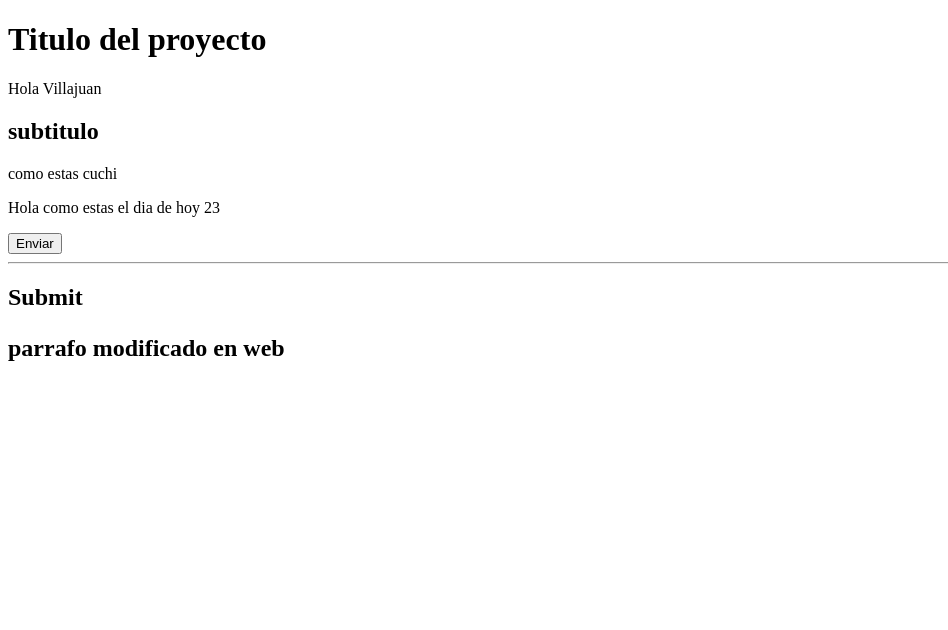
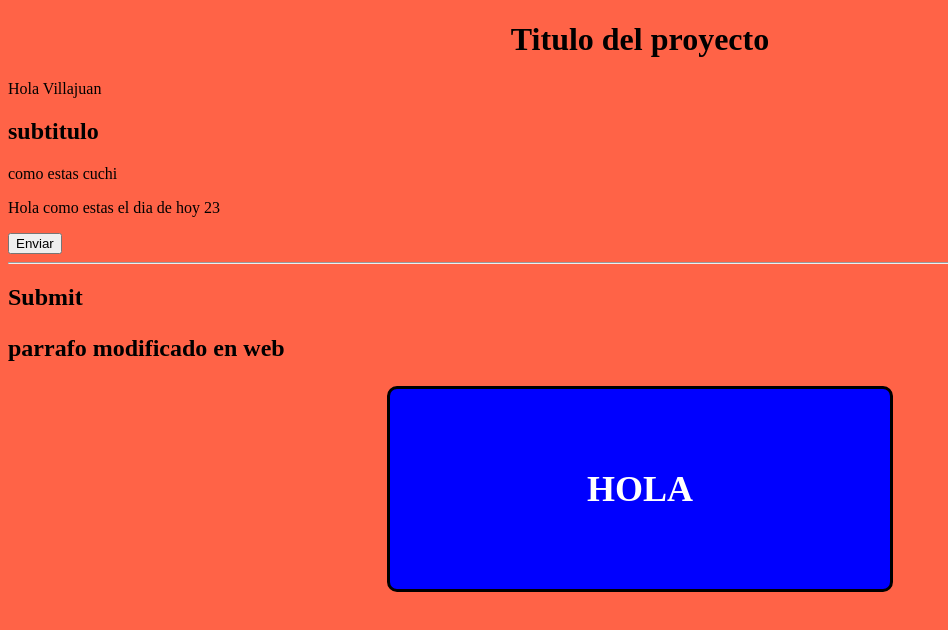
Before and after one commit to tumamahacechaufa/Prueba1_yover, a plain HTML site: page index.html in a window 1280 px wide. Shown: the whole page, without its empty margins (0-948 px from the left). Drawn offline with Linux system fonts and the light colour scheme.

Commit message:
se creo un cuadrado con un texto dentro

```diff
--- a/css/styles.css
+++ b/css/styles.css
@@ -0,0 +1,24 @@
+
+body{
+    background-color: tomato;
+}
+h1{
+    text-align: center;
+}
+p{
+    text-align: justify;
+}
+.box{
+    border: 3px solid black;
+    width: 500px;
+    height: 200px;
+    margin: 0 auto;
+    display: flex;
+    justify-content: center;
+    align-items: center;
+    font-size: 1.5em;
+    font-weight: 900;
+    background-color: blue;
+    color: white;
+    border-radius: 10px;
+}
--- a/index.html
+++ b/index.html
@@ -5,6 +5,9 @@
     <meta http-equiv="X-UA-Compatible" content="IE=edge">
     <meta name="viewport" content="width=device-width, initial-scale=1.0">
     <title>Prueba Git</title>
+    <link rel="stylesheet" href="./css/styles.css">
+    <script src="./js/script.js"></script>
+
 </head>
 <body>
 
@@ -27,5 +30,10 @@
 
     <h2> Submit </n2>
     <p> parrafo modificado en web </p>
+
+    <div class="box" onclick="hola()">
+        HOLA
+    </div>
+
 </body>
 </html>
--- a/js/script.js
+++ b/js/script.js
@@ -0,0 +1,3 @@
+function hola(){
+    alert("hola");
+}
```
